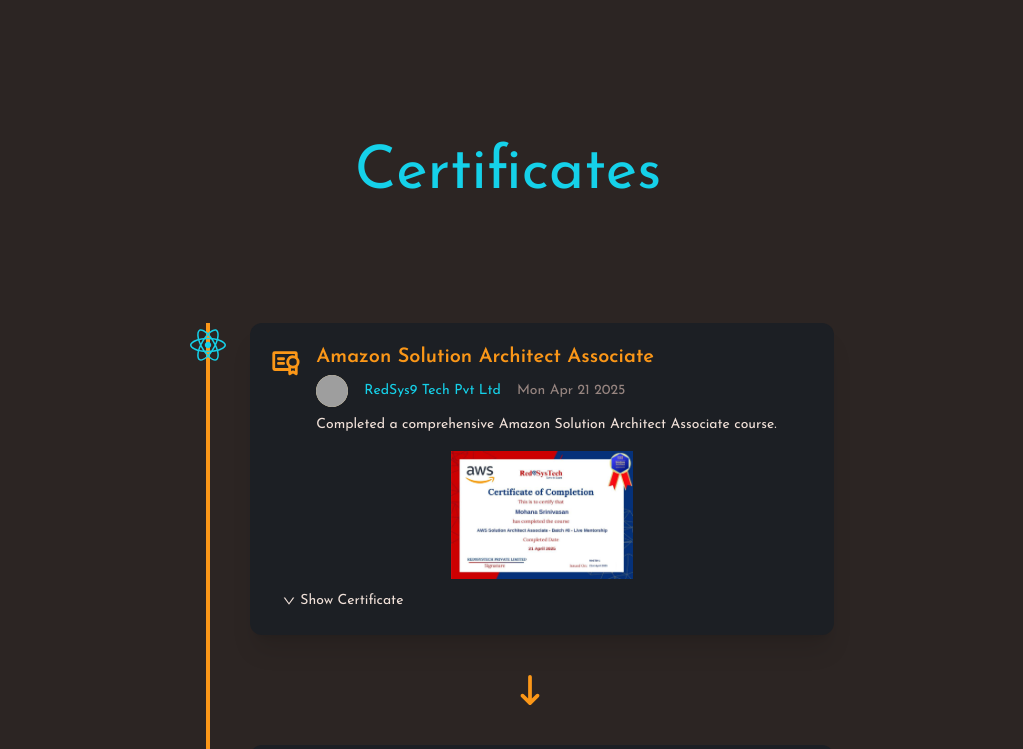
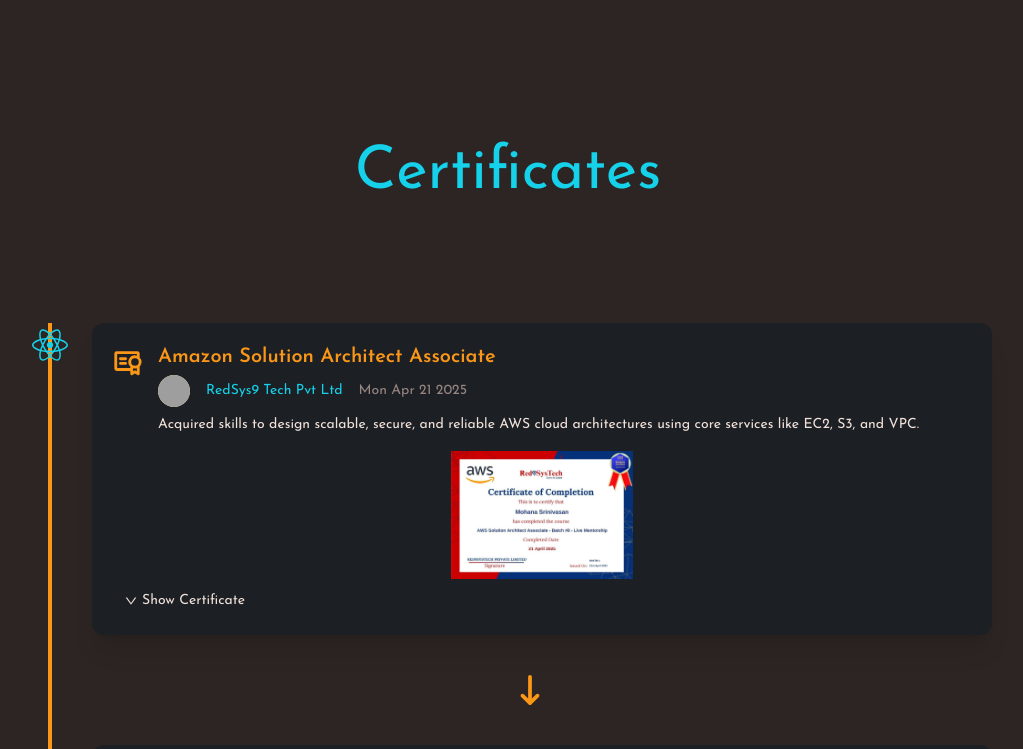
Before and after one commit to Mohan6201/msportfolio, a React (Vite) app: page / in a window 1280 px wide. Shown: the part 3446-4195 px from the top of the page, without its empty margins (132-1155 px from the left). Built offline with nearby package versions, Linux system fonts and the light colour scheme; grey boxes are pictures that could not be loaded.

Commit message:
Updated Certificate card

```diff
--- a/src/components/certificatesSection/CertificateCard.jsx
+++ b/src/components/certificatesSection/CertificateCard.jsx
@@ -23,21 +23,21 @@
       title: "Amazon Solution Architect Associate",
       issuer: "RedSys9 Tech Pvt Ltd",
       date: "2025-04-21",
-      description: "Completed a comprehensive Amazon Solution Architect Associate course.",
+      description: "Acquired skills to design scalable, secure, and reliable AWS cloud architectures using core services like EC2, S3, and VPC.",
       image: "images/ASA Certificate.jfif",
     },
     {
-      title: "DevOps Certified Expert",
+      title: "DevOps Certified Expert (In-Progress)",
       issuer: "Guvi",
-      date: "2025-04-21",
-      description: "Completed a comprehensive Amazon Solution Architect Associate course.",
-      image: "images/ASA Certificate.jfif",
+      date: "2025-05-17",
+      description: "This program includes hands-on training with top tools like Git, Jenkins, Docker, Ansible, Terraform and Kubernetes.",
+      image: "images/blank.png",
     },
     {
       title: "Warehouse Advantage Certified Associate",
       issuer: "Korber Supply Chain",
       date: "2023-09-09",
-      description: "Completed an in-depth certification on Warehouse Advantage & Supply Chain.",
+      description: "Handled real-time projects on warehouse operations and inventory management to improve efficiency and Developed skills to enhance supply chain efficiency",
       link: "https://www.credly.com/badges/e12dca0f-078f-40ab-b8e9-647121ddf599/linked_in_profile",
       image: "images/Korber.png",
     },
@@ -45,7 +45,7 @@
       title: "Full Stack Developer",
       issuer: "3Edge Solutions Pvt Ltd",
       date: "2022-12-27",
-      description: "Completed an in-depth certification on Warehouse Advantage & Supply Chain.",
+      description: "Learned to build complete web applications with front-end and back-end technologies.",
       link: "https://www.credly.com/badges/e12dca0f-078f-40ab-b8e9-647121ddf599/linked_in_profile",
       image: "images/3Edge.png",
     },
```
Also changed, not shown: public/images/blank.png (added).
